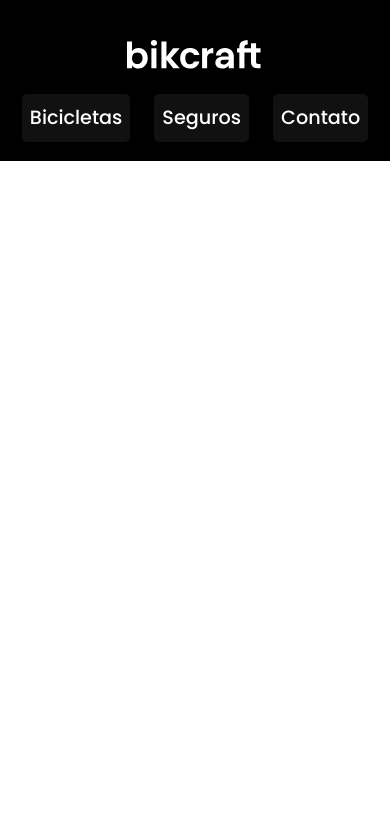
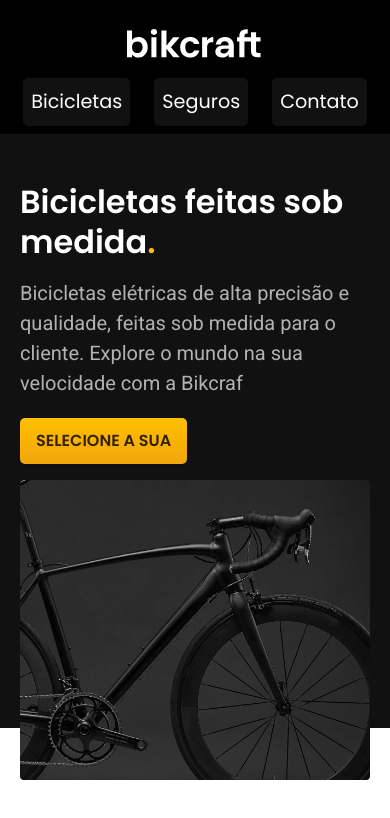
Before and after one commit to carolinasaraivadev/bikcraft, a plain HTML site: page index.html in a window 390 px wide. Drawn offline with Linux system fonts and the light colour scheme.

Commit message:
introducao-e-cores

```diff
--- a/css/geral.css
+++ /dev/null
@@ -1,20 +0,0 @@
-body {
-  margin: 0;
-  padding: 0;
-  font-family: Arial, Helvetica, sans-serif;
-}
-
-h1, h2, h3, p {
-  margin: 0;
-  padding: 0;
-}
-
-ul {
-  list-style: none;
-  margin: 0;
-  padding: 0;
-}
-
-a {
-  text-decoration: none;
-}
--- /dev/null
+++ b/css/global/global.css
@@ -0,0 +1,31 @@
+body {
+  margin: 0;
+  padding: 0;
+  padding-bottom: 600px;
+  font-family: Arial, Helvetica, sans-serif;
+}
+
+h1, h2, h3, p, ul {
+  margin: 0;
+  padding: 0;
+}
+
+ul {
+  list-style: none;
+}
+
+a {
+  text-decoration: none;
+}
+
+img {
+  max-width: 100%;
+  display: block;
+}
+
+.container {
+  max-width: 1200px;
+  box-sizing: border-box;
+  margin: 0px auto;
+  padding: 0.5rem 1.25rem;
+}
--- a/css/header.css
+++ b/css/global/header.css
@@ -3,10 +3,6 @@
 }
 
 .header {
-  max-width: 1200px;
-  box-sizing: border-box;
-  margin: 0px auto;
-  padding: 1.2rem;
   display: flex;
   flex-wrap: wrap;
   justify-content: space-between;
@@ -19,12 +15,12 @@
 }
 
 .header-menu a {
+  color: inherit;
   display: inline-block;
-  padding: 1rem 0;
-  color: #ffffff;
   font-family: 'Poppins';
   font-style: normal;
   font-weight: 500;
+  padding: 1rem 0;
   font-size: 1.2rem;
   line-height: 2rem;
   position: relative;
--- /dev/null
+++ b/css/home/introducao.css
@@ -0,0 +1,59 @@
+.introducao-bg {
+  background-color: #000000;
+  box-shadow: inset 0 -120px #ffffff;
+}
+
+.introducao {
+  display: grid;
+  grid-template-columns: 1fr 1fr;
+}
+
+.introducao-conteudo {
+  align-self: end;
+  padding-bottom: 12.5rem;
+}
+
+.introducao-conteudo h1 {
+  margin-bottom: 1rem;
+}
+
+.introducao p {
+  margin-bottom: 1.25rem;
+}
+
+.introducao img {
+  height: 100%;
+  object-fit: cover;
+  border-radius: 4px;
+}
+
+@media (max-width: 1200px) {
+  .introducao h1 {
+    font-size: 3rem;
+  }
+  .introducao p {
+    font-size: 1.25rem;
+  }
+}
+
+@media (max-width: 800px) {
+  .introducao-bg {
+    background: #111111;
+    padding-top: 40px;
+    box-shadow: inset 0 -60px #ffffff;
+  }
+  .introducao {
+    grid-template-columns: 1fr;
+  }
+  .introducao-conteudo {
+    padding-bottom: 1rem;
+  }
+  .introducao h1 {
+    font-size: 2rem;
+    margin-bottom: 1rem;
+  }
+  .introducao img {
+    height: 300px;
+    width: 100%;
+  }
+}
--- a/css/style.css
+++ b/css/style.css
@@ -1,8 +1,14 @@
 @charset "UTF-8";
-
-@import url('https://fonts.googleapis.com/css2?family=Poppins:ital,wght@0,100;0,200;0,300;0,400;0,500;0,600;0,700;0,800;0,900;1,100;1,200;1,300;1,400;1,500;1,600;1,700;1,800;1,900&display=swap');
 
 @import url('https://fonts.googleapis.com/css2?family=Roboto:ital,wght@0,100;0,300;0,400;0,500;0,700;0,900;1,100;1,300;1,400;1,500;1,700;1,900&display=swap');
 
-@import './geral.css';
-@import './header.css';
+@import './global/global.css';
+@import './utilidades/tipografia.css';
+@import './utilidades/cores.css';
+@import './global/header.css';
+
+/* Utilidades */
+@import './utilidades/componentes.css';
+
+/* Home */
+@import './home/introducao.css';
--- /dev/null
+++ b/css/utilidades/componentes.css
@@ -0,0 +1,23 @@
+.botao {
+  font-family: 'Poppins';
+  font-style: normal;
+  font-weight: 600;
+  display: inline-block;
+  color: #332200;
+  text-transform: uppercase;
+  font-size: 1.25rem;
+  line-height: 1.33;
+  background: linear-gradient(#FFBF00 0%, #F2A50C);
+  box-shadow: 0px 1px 2px rgba(0, 0, 0, 0.1);
+  border-radius: 5px;
+  padding: 1rem 2rem;
+}
+
+.botao:hover {
+  background: linear-gradient(#ffb60d, #e59317)
+}
+
+.botao {
+  padding: 12px 16px;
+  font-size: 1rem;
+}
--- /dev/null
+++ b/css/utilidades/cores.css
@@ -0,0 +1,76 @@
+:root {
+  --cor-12: #000000;
+  --cor-11: #111111;
+  --cor-10: #2e2e2e;
+  --cor-9: #404040;
+  --cor-8: #595959;
+  --cor-7: #717171;
+  --cor-6: #9c9c9c;
+  --cor-5: #b2b2b2;
+  --cor-4: #cccccc;
+  --cor-3: #dedede;
+  --cor-2: #ededed;
+  --cor-1: #f7f7f7;
+  --cor-0: #ffffff;
+  --cor-p1: #ffbb00;
+  --cor-p2: #e4a30b;
+  --cor-p3: #a66f00;
+  --cor-p4: #664400;
+  --cor-p5: #332200;
+}
+
+.cor-p1 {
+  color: var(--cor-p1);
+}
+.cor-p2 {
+  color: var(--cor-p2);
+}
+.cor-p3 {
+  color: var(--cor-p3);
+}
+.cor-p4 {
+  color: var(--cor-p4);
+}
+.cor-p5 {
+  color: var(--cor-p5);
+}
+
+.cor-0 {
+  color: var(--cor-0);
+}
+.cor-1 {
+  color: var(--cor-1);
+}
+.cor-2 {
+  color: var(--cor-2);
+}
+.cor-3 {
+  color: var(--cor-3);
+}
+.cor-4 {
+  color: var(--cor-4);
+}
+.cor-5 {
+  color: var(--cor-5);
+}
+.cor-6{
+  color: var(--cor-6);
+}
+.cor-7 {
+  color: var(--cor-7);
+}
+.cor-8 {
+  color: var(--cor-8);
+}
+.cor-9 {
+  color: var(--cor-9);
+}
+.cor-10 {
+  color: var(--cor-10);
+}
+.cor-11 {
+  color: var(--cor-11);
+}
+.cor-12 {
+  color: var(--cor-12);
+}
--- /dev/null
+++ b/css/utilidades/tipografia.css
@@ -0,0 +1,13 @@
+.texto-grande {
+  font-family: 'Poppins';
+  font-weight: 600;
+  font-size: 4rem;
+  line-height: 1.25;
+}
+
+.texto-medio {
+  font-family: 'Roboto';
+  font-weight: 400;
+  font-size: 1.5rem;
+  line-height: 1.50;
+}
--- a/index.html
+++ b/index.html
@@ -9,15 +9,19 @@
   <title>Bikcraft - Bicicletas Elétricas</title>
   <link rel="stylesheet" href="./css/style.css">
   <link rel="shortcut icon" href="img/favicon.svg" type="image/x-icon">
+
+  <link rel="preconnect" href="https://fonts.googleapis.com">
+  <link rel="preconnect" href="https://fonts.gstatic.com" crossorigin>
+  <link href="https://fonts.googleapis.com/css2?family=Poppins:wght@400;600&family=Roboto:wght@400;500&display=swap" rel="stylesheet">
 </head>
 <body>
   <header class="header-bg">
-    <div class="header">
+    <div class="header container">
       <div class="header-img">
         <a href="./"><img src="img/bikcraft.svg" alt="Bikcraft"></a>
       </div>
       <nav aria-label="primária">
-        <ul class="header-menu">
+        <ul class="header-menu cor-0">
           <li><a href="/">Bicicletas</a></li>
           <li><a href="/">Seguros</a></li>
           <li><a href="/">Contato</a></li>
@@ -25,5 +29,19 @@
       </nav>
     </div>
   </header>
+
+  <main class="introducao-bg">
+    <div class="introducao container">
+      <div class="introducao-conteudo">
+        <h1 class="texto-grande cor-0">Bicicletas feitas sob medida<span class="cor-p1">.</span></h1>
+        <p class="texto-medio cor-5">Bicicletas elétricas de alta precisão e qualidade,  feitas sob medida para o cliente. Explore o mundo na sua velocidade com a Bikcraf
+        </p>
+        <a class="botao" href="/">Selecione a sua</a>
+      </div>
+      <div>
+        <img src="img/fotos/introducao.jpg" alt="Bicicleta">
+      </div>
+    </div>
+  </main>
 </body>
 </html>
```
